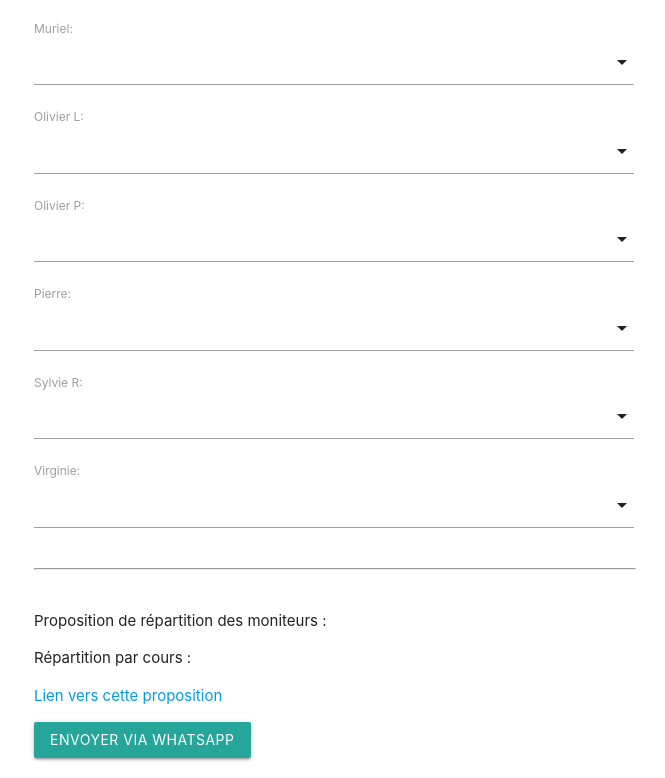
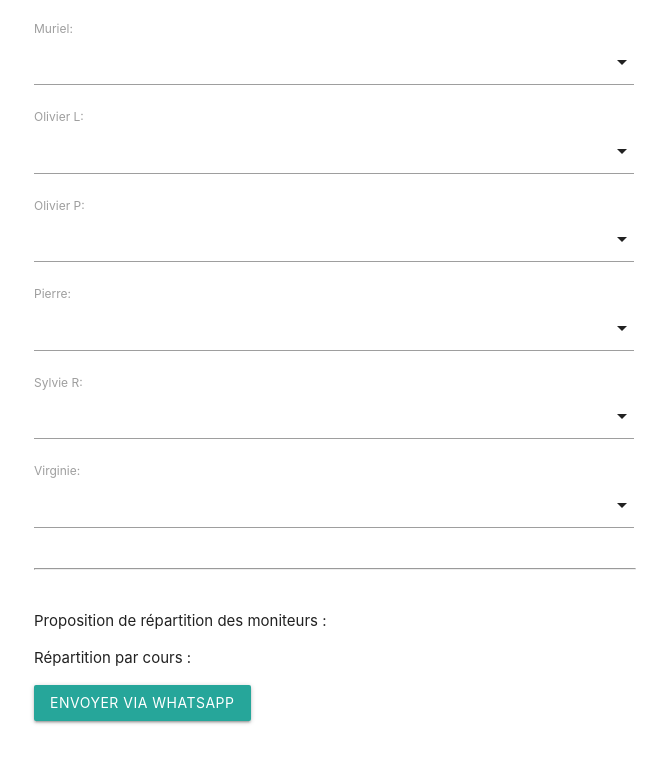
Before and after one commit to pingtimeout/pingtimeout.github.io, a plain HTML site: page cecr/index.html in a window 1280 px wide. Shown: the part 646-1424 px from the top of the page, without its empty margins (306-971 px from the left). After the commit the page ends 1387 px from the top, so only its background shows below. Drawn offline with nearby package versions, Linux system fonts and the light colour scheme.

Commit message:
Remove link text

```diff
--- a/cecr/index.html
+++ b/cecr/index.html
@@ -57,7 +57,7 @@
             <p id="activities-prefix">Répartition par cours :</p>
             <ul id="activities-summary"></ul>
             <p>
-                <a id="link-to-orga" href="#">Lien vers cette proposition</a>
+                <a id="link-to-orga" href="#"></a>
             </p>
         </div>
         <button id="shareWhatsApp" class="btn waves-effect waves-light">Envoyer via WhatsApp</button>
```
